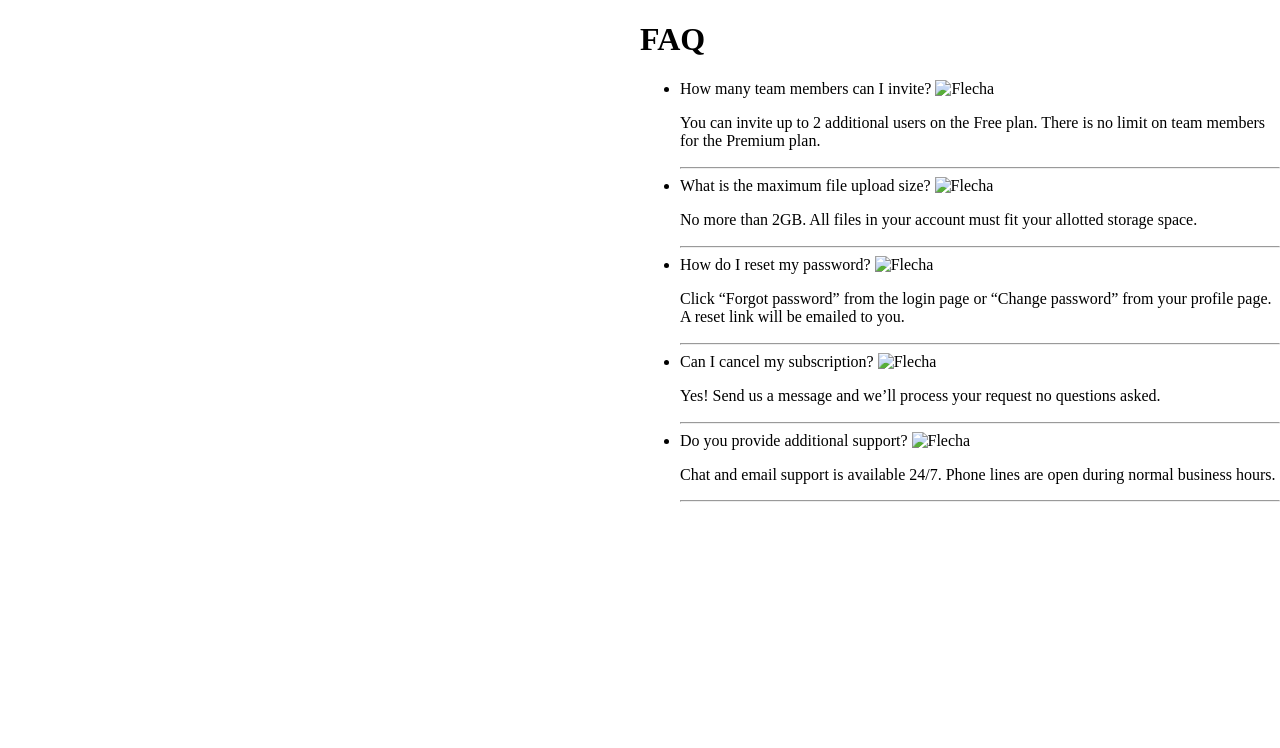
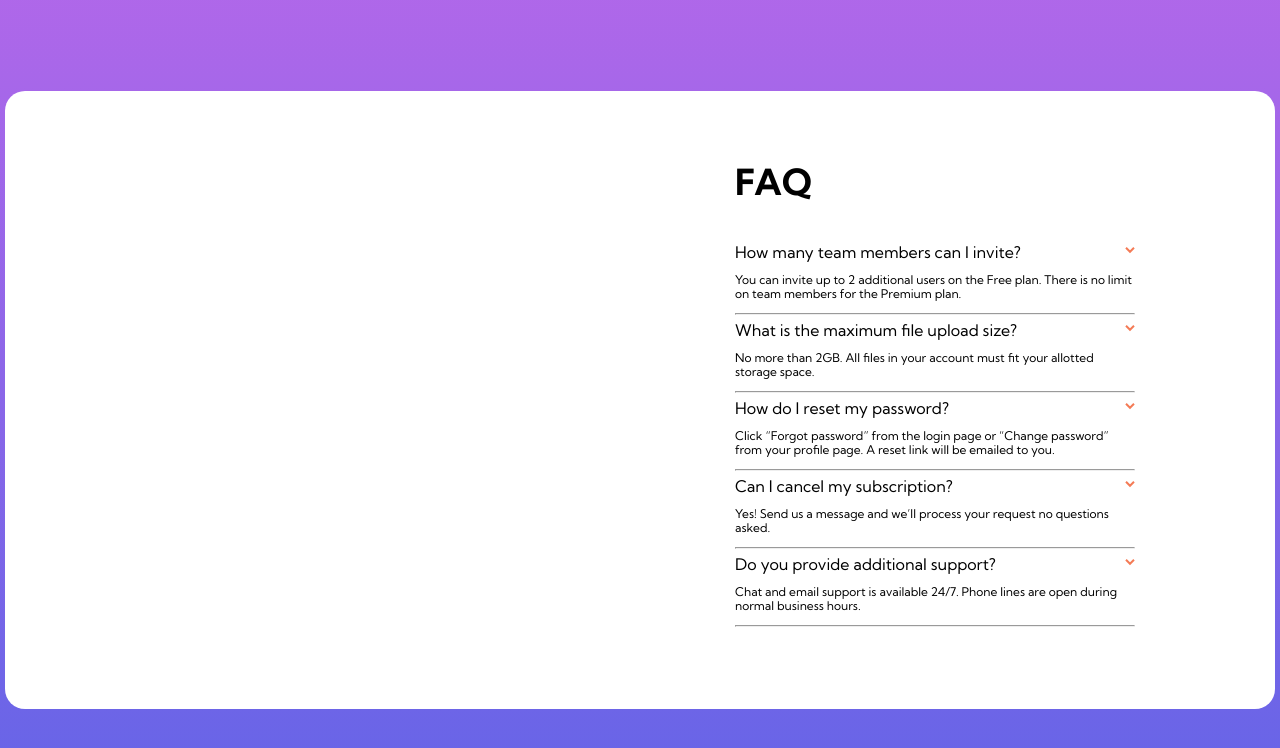
Before and after one commit to HernanAlex61ChoqueCondori8/FAQ-accordion-card, a plain HTML site: page index.html in a window 1280 px wide. Drawn offline with Linux system fonts and the light colour scheme.

Commit message:
Aplicacion de CSS en las preguntas y fondo

```diff
--- a/css/style.css
+++ b/css/style.css
@@ -1,11 +1,18 @@
 body{
-    Background: gradient( violet hsl(273, 75%, 66%) blue hsl(240, 73%, 65%));
+    height: 100vh;
+    background-image: linear-gradient(hsl(273, 75%, 66%),hsl(240, 73%, 65%));
+    display: flex;
+    justify-content: center;
+    align-items: center;
+    font-size: 12px;
 }
 
 .contenedor{
     display: flex;
     max-width: 1440px;
-    margin: auto;
+    background-color: #ffffff;
+    border-radius: 20px;
+    align-content: center;
 }
 
 .attribution{
@@ -15,5 +22,51 @@ body{
 }
 
 .contenedor__contenido{
-    width: 50%;
 }
+
+.contenedor__contenido:nth-child(1){
+    box-sizing: border-box;
+    width: 720px;
+}
+
+
+.contenedor__contenido:nth-child(2){
+    box-sizing: border-box;
+    font-family: 'Kumbh Sans';
+    padding: 70px 140px 70px 10px;
+    max-width: 720px;
+}
+
+.contenedor__titulo{
+    margin-bottom: 40px;
+}
+
+.contenedor__titulo-h1{
+    font-size: 36px;
+    margin: 0;
+}
+
+.contenedor__lista-lu{
+    list-style: none;
+    padding: 0;
+}
+
+.contenedor__lista-li{
+    max-width: 400px;
+}
+
+/*Pregunta titulo*/
+.contenedor__lista-li-pregunta{
+    display: flex;
+}
+
+.contenedor__lista-li-pregunta>span{
+    font-size: 16px;
+    flex-grow: 3;
+}
+
+.contenedor__lista-li-pregunta>img{
+    height: 10px;
+    width: 10px;
+    margin-left: 50px;
+}
--- a/index.html
+++ b/index.html
@@ -5,8 +5,9 @@
   <meta name="viewport" content="width=device-width, initial-scale=1.0"> <!-- displays site properly based on user's device -->
 
   <link rel="icon" type="image/png" sizes="32x32" href="./images/favicon-32x32.png">
+  <link href="https://fonts.googleapis.com/css2?family=Kumbh+Sans:wght@400;700&display=swap" rel="stylesheet">
+  <link rel="stylesheet" href="css/normalize.css">
   <link rel="stylesheet" href="css/style.css">
-  <link rel="stylesheet" href="css/normalize.css">
 
   <title>Frontend Mentor | FAQ Accordion Card</title>
 
@@ -19,17 +20,22 @@
 <body>
   <div class="contenedor">
       <div class="contenedor__contenido">
+
       </div>
       <div class="contenedor__contenido">
           <div class="contenedor__titulo">
             <h1 class="contenedor__titulo-h1">FAQ</h1>
           </div>
           <div class="contenedor__lista">
-            <ul class="contenedor__lista-ul">
+            <ul class="contenedor__lista-lu">
               <li class="contenedor__lista-li">
                 <div class="contenedor__lista-li-pregunta">
                   <span>How many team members can I invite?</span>
-                  <img src="#" alt="Flecha">
+                  <div class="contenedor__lista-li-pregunta-imagen">
+                    <div class="contenedor__lista-li-pregunta-imagen">
+                    <img src="images\icon-arrow-down.svg" alt="Flecha">
+                  </div>
+                  </div>
                 </div>
                 <div class="contenedor__lista-li-respuesta">
                   <p>You can invite up to 2 additional users on the Free plan. There is no limit on
@@ -40,7 +46,11 @@
               <li class="contenedor__lista-li">
                 <div class="contenedor__lista-li-pregunta">
                   <span>What is the maximum file upload size?</span>
-                  <img src="#" alt="Flecha">
+                  <div class="contenedor__lista-li-pregunta-imagen">
+                    <div class="contenedor__lista-li-pregunta-imagen">
+                    <img src="images\icon-arrow-down.svg" alt="Flecha">
+                  </div>
+                  </div>
                 </div>
                 <div class="contenedor__lista-li-respuesta">
                   <p>No more than 2GB. All files in your account must fit your allotted storage space.</p>
@@ -50,7 +60,9 @@
               <li class="contenedor__lista-li">
                 <div class="contenedor__lista-li-pregunta">
                   <span>How do I reset my password?</span>
-                  <img src="#" alt="Flecha">
+                  <div class="contenedor__lista-li-pregunta-imagen">
+                    <img src="images\icon-arrow-down.svg" alt="Flecha">
+                  </div>
                 </div>
                 <div class="contenedor__lista-li-respuesta">
                   <p>Click “Forgot password” from the login page or “Change password” from your profile page.
@@ -61,7 +73,9 @@
               <li class="contenedor__lista-li">
                 <div class="contenedor__lista-li-pregunta">
                   <span>Can I cancel my subscription?</span>
-                  <img src="#" alt="Flecha">
+                  <div class="contenedor__lista-li-pregunta-imagen">
+                    <img src="images\icon-arrow-down.svg" alt="Flecha">
+                  </div>
                 </div>
                 <div class="contenedor__lista-li-respuesta">
                   <p>Yes! Send us a message and we’ll process your request no questions asked.</p>
@@ -71,7 +85,9 @@
               <li class="contenedor__lista-li">
                 <div class="contenedor__lista-li-pregunta">
                   <span>Do you provide additional support?</span>
-                  <img src="#" alt="Flecha">
+                  <div class="contenedor__lista-li-pregunta-imagen">
+                    <img src="images\icon-arrow-down.svg" alt="Flecha">
+                  </div>
                 </div>
                 <div class="contenedor__lista-li-respuesta">
                   <p>Chat and email support is available 24/7. Phone lines are open during normal business hours.</p>
@@ -84,7 +100,7 @@
   </div>
   <!--<div class="attribution">
     Challenge by <a href="https://www.frontendmentor.io?ref=challenge" target="_blank">Frontend Mentor</a>.
-    Coded by <a href="#">Your Name Here</a>.
+    Coded by <a href="images\icon-arrow-down.svg">Your Name Here</a>.
   </div>-->
 </body>
 </html>
```
